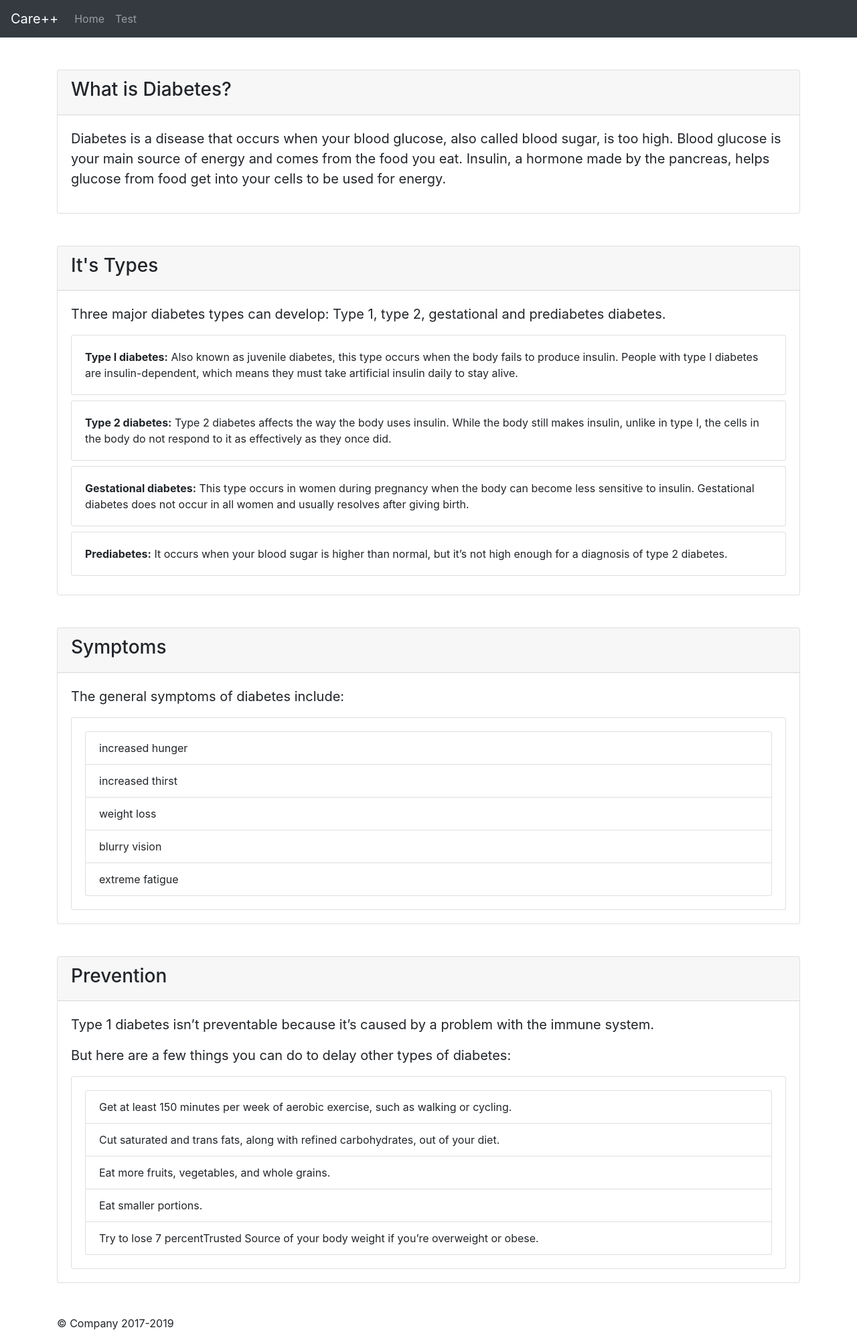
After one commit to lakshay05singhal/Flask-DiabetesPrediction, a Flask app: page /know in a window 1280 px wide. The commit adds this page. Shown: the whole page at 67% size. Run offline with Flask 2, Linux system fonts and the light colour scheme; parts of the project's set-up code (start-up, migrations or seed data) failed here and were passed over; some libraries are stand-ins or nearby versions.

Commit message:
Did some changes and also created two more .html home.html & diabetes.html

```diff
--- a/main.py
+++ b/main.py
@@ -9,6 +9,14 @@ app = Flask(__name__)
 file = open('model', 'rb')
 clf = pickle.load(file)
 file.close()
+
+@app.route('/')
+def home():
+	return render_template('home.html')
+
+@app.route('/know')
+def knowMore():
+	return render_template('diabetes.html')
 
 
 @app.route('/test', methods=["GET", "POST"])
--- /dev/null
+++ b/templates/diabetes.html
@@ -0,0 +1,142 @@
+<!doctype html>
+<html lang="en">
+  <head>
+    <!-- Required meta tags -->
+    <meta charset="utf-8">
+    <meta name="viewport" content="width=device-width, initial-scale=1, shrink-to-fit=no">
+
+    <!-- Bootstrap CSS -->
+    <link rel="stylesheet" href="https://stackpath.bootstrapcdn.com/bootstrap/4.4.1/css/bootstrap.min.css" integrity="sha384-Vkoo8x4CGsO3+Hhxv8T/Q5PaXtkKtu6ug5TOeNV6gBiFeWPGFN9MuhOf23Q9Ifjh" crossorigin="anonymous">
+
+    <title>Care++</title>
+  </head>
+  <body>
+  <nav class="navbar navbar-expand-lg navbar-dark bg-dark">
+  <a class="navbar-brand" href="/">Care++</a>
+  <button class="navbar-toggler" type="button" data-toggle="collapse" data-target="#navbarSupportedContent" aria-controls="navbarSupportedContent" aria-expanded="false" aria-label="Toggle navigation">
+    <span class="navbar-toggler-icon"></span>
+  </button>
+
+  <div class="collapse navbar-collapse" id="navbarSupportedContent">
+    <ul class="navbar-nav mr-auto">
+      <li class="nav-item">
+        <a class="nav-link" href="/">Home </a>
+      </li>
+      <li class="nav-item">
+        <a class="nav-link" href="/test">Test</a>
+      </li>
+    </ul>
+  </div>
+  </nav>
+  <div class="container">
+  <div class="card my-5">
+    <div class="card-header">
+      <h3>What is Diabetes?</h3>
+    </div>
+    <div class="card-body">
+      <blockquote class="blockquote mb-0">
+        <p>Diabetes is a disease that occurs when your blood glucose, also called blood sugar, is too high.
+            Blood glucose is your main source of energy and comes from the food you eat. Insulin, a hormone made by the pancreas,
+            helps glucose from food get into your cells to be used for energy.</p>
+      </blockquote>
+    </div>
+  </div>
+
+  <div class="card my-5">
+    <div class="card-header">
+      <h3>It's Types</h3>
+    </div>
+    <div class="card-body">
+      <blockquote class="blockquote mb-0">
+        <p>Three major diabetes types can develop: Type 1, type 2, gestational and prediabetes diabetes.</p>
+      </blockquote>
+
+      <div class="card my-2">
+        <div class="card-body">
+            <strong>Type I diabetes:</strong> Also known as juvenile diabetes, this type occurs when the body fails to produce insulin.
+            People with type I diabetes are insulin-dependent, which means they must take artificial insulin daily to stay alive.
+        </div>
+      </div>
+
+      <div class="card my-2">
+        <div class="card-body">
+            <strong>Type 2 diabetes:</strong> Type 2 diabetes affects the way the body uses insulin.
+            While the body still makes insulin, unlike in type I, the cells in the body do not respond to it as effectively as they once did.
+        </div>
+      </div>
+
+      <div class="card my-2">
+        <div class="card-body">
+            <strong>Gestational diabetes:</strong> This type occurs in women during pregnancy when the body can become less sensitive to insulin.
+            Gestational diabetes does not occur in all women and usually resolves after giving birth.
+        </div>
+      </div>
+
+      <div class="card my-2">
+        <div class="card-body">
+            <strong>Prediabetes:</strong> It occurs when your blood sugar is higher than normal, but it’s not high enough for a diagnosis of type 2 diabetes.
+        </div>
+      </div>
+
+    </div>
+    </div>
+    <div class="card my-5">
+        <div class="card-header">
+          <h3>Symptoms</h3>
+        </div>
+        <div class="card-body">
+          <blockquote class="blockquote mb-0">
+            <p>The general symptoms of diabetes include:</p>
+          </blockquote>
+
+          <div class="card">
+            <div class="card-body">
+                <ul class="list-group">
+                    <li class="list-group-item">increased hunger</li>
+                    <li class="list-group-item">increased thirst</li>
+                    <li class="list-group-item">weight loss</li>
+                    <li class="list-group-item">blurry vision</li>
+                    <li class="list-group-item">extreme fatigue</li>
+                  </ul>
+            </div>
+          </div>
+        </div>
+      </div>
+
+      <div class="card my-5">
+        <div class="card-header">
+          <h3>Prevention</h3>
+        </div>
+        <div class="card-body">
+          <blockquote class="blockquote mb-0">
+            <p>Type 1 diabetes isn’t preventable because it’s caused by a problem with the immune system.</p>
+            <p>But here are a few things you can do to delay other types of diabetes:</p>
+          </blockquote>
+
+          <div class="card">
+            <div class="card-body">
+                <ul class="list-group">
+                    <li class="list-group-item">Get at least 150 minutes per week of aerobic exercise, such as walking or cycling.</li>
+                    <li class="list-group-item">Cut saturated and trans fats, along with refined carbohydrates, out of your diet.</li>
+                    <li class="list-group-item">Eat more fruits, vegetables, and whole grains.</li>
+                    <li class="list-group-item">Eat smaller portions.</li>
+                    <li class="list-group-item">Try to lose 7 percentTrusted Source of your body weight if you’re overweight or obese.</li>
+                  </ul>
+            </div>
+          </div>
+        </div>
+      </div>
+
+
+  </div>
+
+
+  <footer class="container">
+    <p>&copy; Company 2017-2019</p>
+  </footer>
+
+  <script src="https://code.jquery.com/jquery-3.4.1.slim.min.js" integrity="sha384-J6qa4849blE2+poT4WnyKhv5vZF5SrPo0iEjwBvKU7imGFAV0wwj1yYfoRSJoZ+n" crossorigin="anonymous"></script>
+    <script src="https://cdn.jsdelivr.net/npm/popper.js@1.16.0/dist/umd/popper.min.js" integrity="sha384-Q6E9RHvbIyZFJoft+2mJbHaEWldlvI9IOYy5n3zV9zzTtmI3UksdQRVvoxMfooAo" crossorigin="anonymous"></script>
+    <script src="https://stackpath.bootstrapcdn.com/bootstrap/4.4.1/js/bootstrap.min.js" integrity="sha384-wfSDF2E50Y2D1uUdj0O3uMBJnjuUD4Ih7YwaYd1iqfktj0Uod8GCExl3Og8ifwB6" crossorigin="anonymous"></script>
+  </body>
+</html>
```
Also changed, not shown: templates/home.html (added, +79 -0 lines), templates/index.html (+6 -14 lines).
